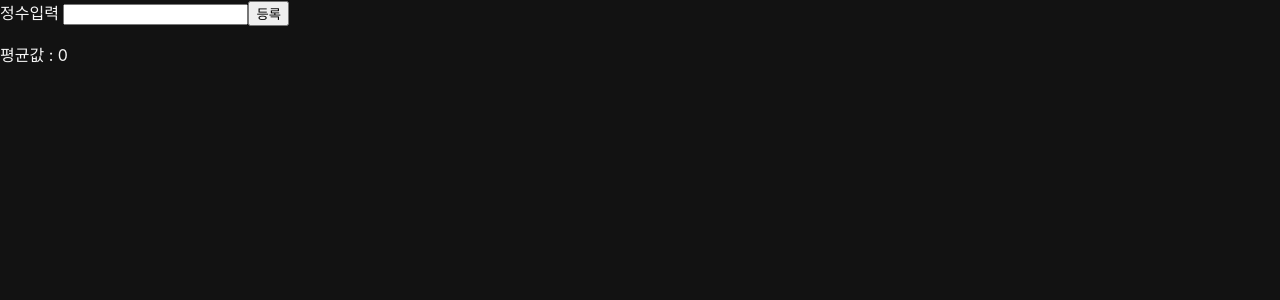
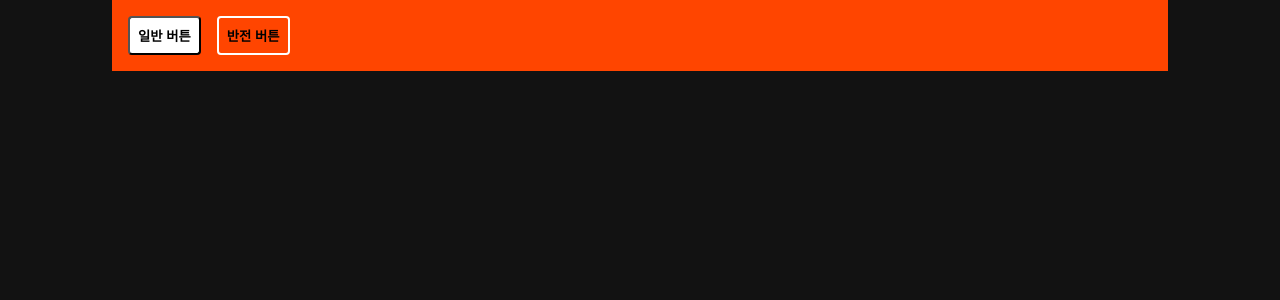
Before and after one commit to aranparrk/AI-Agent, a React (Create React App) app in the folder frontend/react/human-sample-react/: page / in a window 1280 px wide. Shown: the top 300 px of the page. Built offline with nearby package versions, Linux system fonts and the light colour scheme.

Commit message:
✨ add: styled-components를 활용한 버튼 스타일링 및 조건부 CSS 적용

```diff
--- a/frontend/react/human-sample-react/package.json
+++ b/frontend/react/human-sample-react/package.json
@@ -10,6 +10,7 @@
     "react": "^19.3.1",
     "react-dom": "^19.3.1",
     "react-scripts": "5.0.1",
+    "styled-components": "^6.6.0",
     "web-vitals": "^2.1.0"
   },
   "scripts": {
--- a/frontend/react/human-sample-react/src/App.js
+++ b/frontend/react/human-sample-react/src/App.js
@@ -13,6 +13,7 @@
 import Count from "./Count.js";
 import Information from "./Information";
 import Average from "./Average";
+import Styled from "./Styled";
 
 // const data = [
 //   {
@@ -141,7 +142,7 @@
 
   return (
     <>
-      <Average />
+      <Styled />
     </>
   );
 }
--- /dev/null
+++ b/frontend/react/human-sample-react/src/Styled.js
@@ -0,0 +1,48 @@
+import styled, { css } from "styled-components";
+
+const Container = styled.div`
+  width: 1024px;
+  margin: 0 auto;
+  display: flex;
+  padding: 1rem;
+  background: ${(props) => props.color || "blue"};
+`;
+
+const Button = styled.button`
+  background: white;
+  color: black;
+  border-radius: 4px;
+  padding: 8px;
+  box-sizing: border-box;
+  font-weight: bold;
+
+  &:hover {
+    background: rgba(255, 255, 255, 0.5);
+  }
+
+  ${(props) =>
+    props.inverted &&
+    css`
+      background: none;
+      border: 2px solid white;
+
+      &:hover {
+        background: white;
+        color: black;
+      }
+    `}
+  & + button {
+    margin-left: 1rem;
+  }
+`;
+
+const Styled = () => {
+  return (
+    <Container color="orangered">
+      <Button>일반 버튼</Button>
+      <Button inverted={true}>반전 버튼</Button>
+    </Container>
+  );
+};
+
+export default Styled;
```
Also changed, not shown: 1 other file (tests, documents, lock files or other folders).
